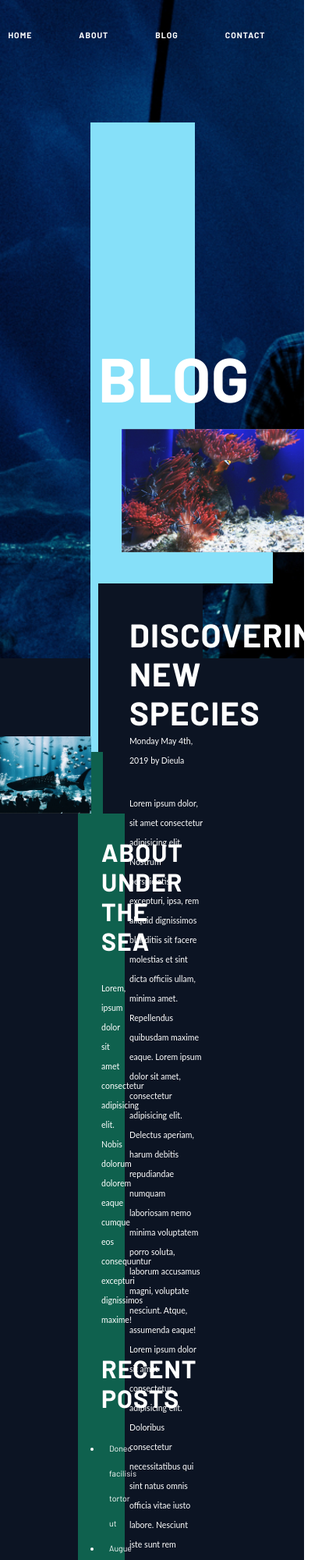
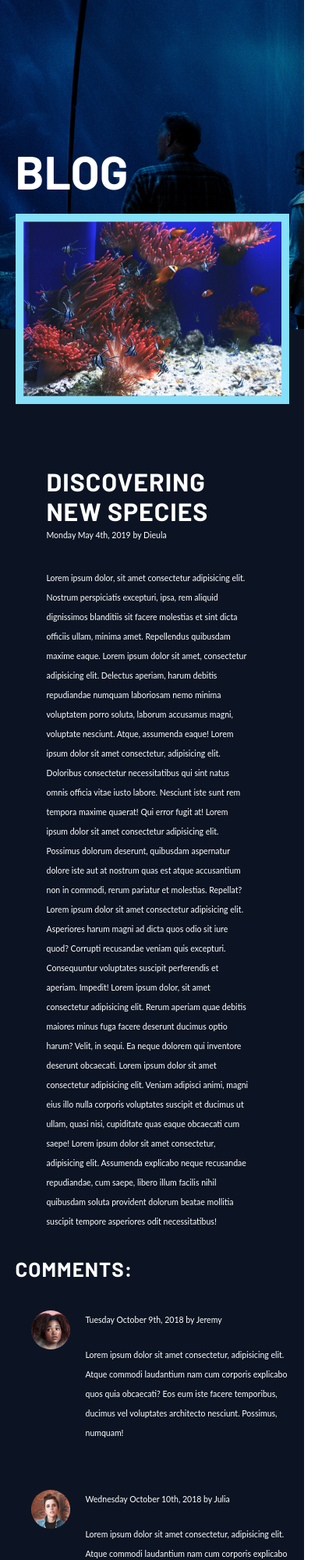
Before and after one commit to s2danii/danii-shen-project-two, a plain HTML site: page blog.html in a window 390 px wide. Shown: the top 2000 px of the page at 78% size, 431 px wide, since content can reach past the window. Drawn offline with Linux system fonts and the light colour scheme.

Commit message:
blogpage mobile complete

```diff
--- a/styles/sass/_blogpage.scss
+++ b/styles/sass/_blogpage.scss
@@ -26,8 +26,8 @@
     }
 
     .blog-text {
-        padding: 40px 0 5px 40px;
-        margin: 40px 100px 0 0;
+        padding: 40px 90px 5px 40px;
+        margin: 40px 10px 0 0;
         background: $primary-blue;
         position: relative;
         p {
@@ -38,6 +38,10 @@
     .comments-section {
         margin: 40px 100px 0 0;
         padding: 40px 0 5px 40px;
+
+    }
+}
+
 .comment {
     display: flex;
     margin-top: 40px;
@@ -50,7 +54,6 @@
         padding-left: 30px;
         p {
             margin-top: 0;
-                }
         }
     }
 }
@@ -77,8 +80,6 @@
     z-index: -10;
 }
 
-
-
 // ASIDE STARTS HERE
 
 aside {
@@ -102,9 +103,6 @@
         }
     }
 
-
-}
-
 .aside-info::after {
     content: '';
     width: calc(100% - 85px);
@@ -116,3 +114,103 @@
     z-index: -1;
 
 }
+
+@media(max-width: 1024px) {
+
+    aside {
+        .aside-info {
+        padding: 15px;
+        margin-left: 80px;
+        }
+        ul {
+            margin-left: 15px;
+            li {
+                line-height: 2rem;
+            }
+        }
+    }
+}
+
+@media(max-width: 728px) {
+    .blog-body {
+        display: block;
+        .blog-post {
+            width: 90%;
+            margin: 0 auto -35vh;
+            top: -40vh;
+            .blog-image {
+                right: 0;
+            }
+        }
+        .blog-text {
+            padding-right: 40px;
+        }
+        .comments-section {
+            margin-right: 40px;
+        }
+        .blog-form {
+            margin: 0;
+            border-bottom: 2px solid $accent;
+        }
+
+    }
+
+    .blog-image::before {
+        left: -10px;
+    }
+
+    aside {
+        width: 100%;
+        position: static;
+        display: flex;
+
+            .aside-image {
+                width: 40%;
+                margin-left: 5%;
+            }
+            .aside-info {
+                width: 60%;
+                margin: 0 5% 40px 20px;
+            }
+
+        }
+
+    .aside-info::after {
+        position: static;
+    }
+
+}
+
+@media(max-width: 480px) {
+    .blog-image::before, .blog-text::before {
+        position: static;
+    }
+
+    .blog-image {
+        border: 10px solid $accent;
+    }
+
+
+
+    .blog-body {
+       .blog-form {
+        margin-top: 20px;
+        }
+       .comments-section {
+        margin: 0;
+        padding: 0;
+            img {
+                height: 50px;
+                width: 50px;
+                border-radius: 50%;
+            }
+            div {
+                padding-left: 20px;
+            }
+            p {
+                margin-bottom: 20px;
+            }
+        }
+    }
+
+}
--- a/styles/sass/_general-styling.scss
+++ b/styles/sass/_general-styling.scss
@@ -20,20 +20,18 @@ h1, h2, h3, h4 {
 
 h1 {
     font-size: 13.8rem;
-    line-height: 126px;
+    line-height: 12.6rem;
     margin: 0;
-    // font-size: calc(138px + (138 - 100) * ((100vw - 320px) / (1600 - 320)));
 }
 
 h2 {
     font-size: 8rem;
-    line-height: 92px;
+    line-height: 9.2rem;
     margin-bottom: 20px;
 }
 
 h3 {
     font-size: 4.2rem;
-
     letter-spacing: 1px;
 }
 
@@ -76,7 +74,7 @@ p {
 
 // MEDIA QUERIES
 
-@media(max-width: 800px)  {
+@media(max-width: 900px)  {
     p {
      line-height: 25px;
     }
@@ -87,3 +85,20 @@ p {
         width: 90%;
     }
 }
+
+@media(max-width: 480px) {
+    h2 {
+    font-size: 6rem;
+    line-height: 7rem;
+    }
+
+    h3 {
+        font-size: 3.2rem;
+    }
+
+    h4 {
+        font-size: 2.6rem;
+        line-height: 2.6rem;
+    }
+
+}
--- a/styles/sass/_header.scss
+++ b/styles/sass/_header.scss
@@ -59,9 +59,7 @@ ul {
 
 
 
-// MOBILE
-
-// IPAD
+// MEDIA QUERIES STARTS HERE
 
 @media(max-width: 1024px) {
     .header-image {
@@ -70,11 +68,21 @@ ul {
 
 }
 
+// MOBILE STARTS HERE
+
 @media(max-width: 728px) {
     h1 {
         font-size: 12rem;
         line-height: 10rem;
         padding-top: 80px;
+    }
+
+    nav {
+        display: none;
+    }
+
+    .header-blog {
+        height: 50vh;
     }
 }
 
@@ -90,6 +98,3 @@ ul {
 @media(max-width: 320px) {
 
 }
-
-
-// MEDIA QUERIES
--- a/styles/sass/_homepage.scss
+++ b/styles/sass/_homepage.scss
@@ -71,6 +71,13 @@
         display: flex;
         width: 50%;
         margin: 30px 0;
+
+
+        }
+    }
+}
+
+.links-icon {
     i {
         border-radius: 50%;
         background: $accent;
@@ -83,10 +90,8 @@
         margin: 0 30px;
 
     }
+}
 
-        }
-    }
-}
 
 // MONTHLY PROFILE
 
@@ -107,9 +112,6 @@
     width: 25%;
     height: 25%;
     box-shadow: $drop-shadow-right;
-    img {
-        display: block;
-    }
 }
 
 .gallery {
@@ -167,6 +169,8 @@
    }
 }
 
+// MOBILE STARTS HERE
+
 @media(max-width: 728px) {
     // FEATURES SECTION STARTS HERE
 
@@ -209,7 +213,6 @@
         margin: 10% 0;
             i {
                 margin-left: 0;
-
             }
 
         }
@@ -218,8 +221,8 @@
 
 // MONTHLY PROFILE STARTS HERE
 
+
     .monthly-profile {
-
         .wrapper {
         padding-top: 80px;
         display: flex;
@@ -230,6 +233,8 @@
             }
         }
     }
+
+
 
 // GALLERY STARTS HERE
 
@@ -249,7 +254,26 @@
 
 
 @media(max-width: 480px) {
+// MONTHLY PROFILE
 
+.monthly-profile {
+
+    .wrapper {
+        padding: 120px 0 90px 0;
+        display: block;
+
+        .monthly-info {
+            width: 100%;
+            text-align: center;
+            padding: 0;
+        }
+    }
+}
+
+.box-photo {
+    display: none;
+
+}
 
 }
 
@@ -259,4 +283,19 @@
     .feature-top, .feature-bottom {
         display: block;
     }
+
+    .links-icon i {
+        width: 55px;
+        height: 55px;
+        font-size: 2.2rem;
+        margin-right: 15px;
     }
+
+    .gallery {
+        ul {
+            li:nth-child(2) {
+                margin: 0 0 0 15px;
+            }
+        }
+    }
+}
```
Also changed, not shown: index.html (+8 -9 lines), styles/styles.css. Lines whose indentation alone changed are shown as unchanged.
